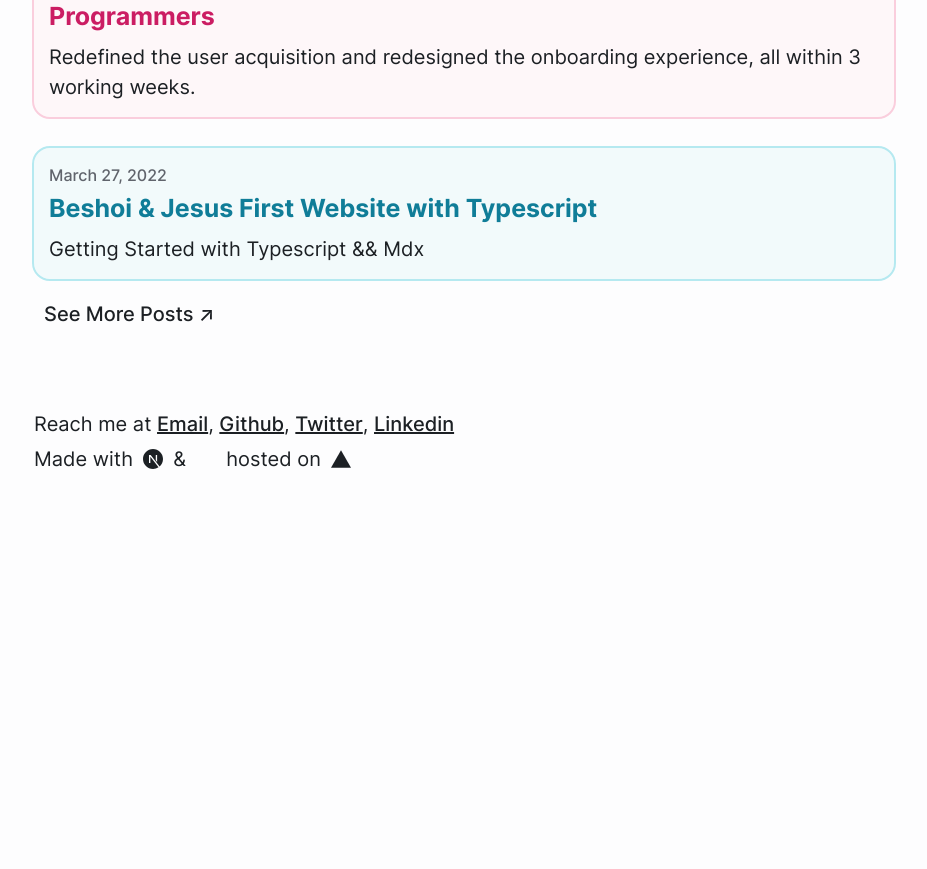
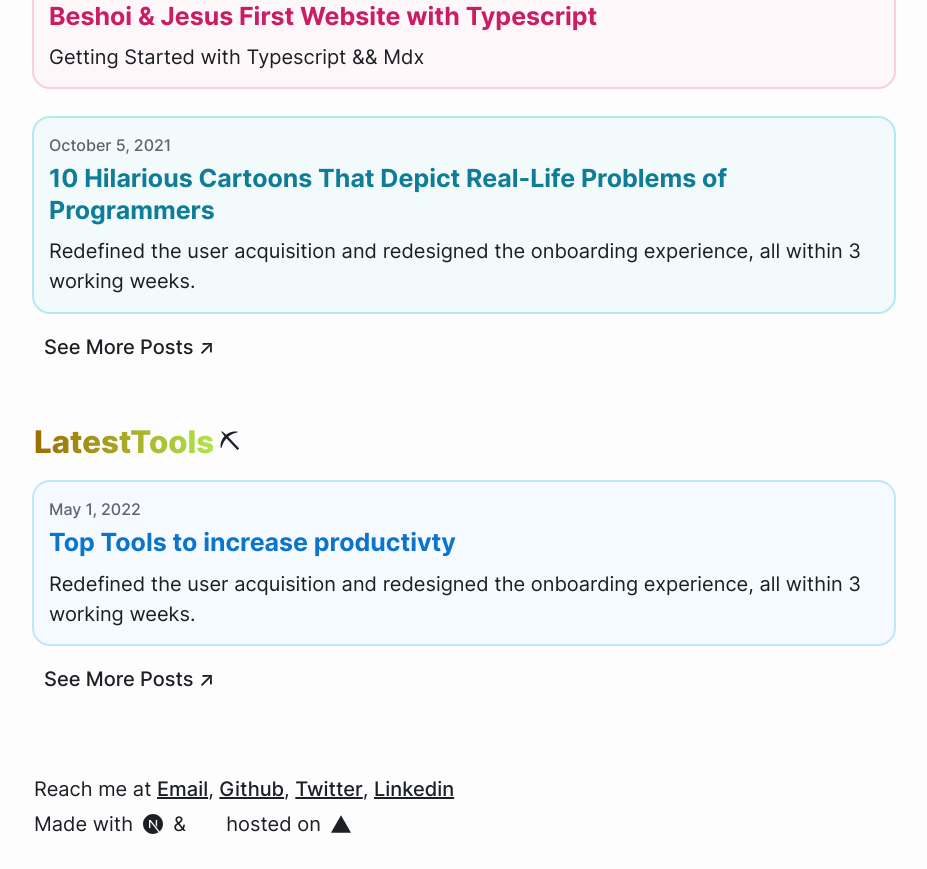
Before and after one commit to BESHOI/beshoi-site, a Next.js app: page / in a window 1280 px wide. Shown: the part 590-1459 px from the top of the page, without its empty margins (176-1103 px from the left). Before the commit the page ends 1094 px from the top, so only its background shows below. Built offline with nearby package versions, Linux system fonts and the light colour scheme; some icons are missing.

Commit message:
fix posts order

```diff
--- a/src/pages/index.tsx
+++ b/src/pages/index.tsx
@@ -37,13 +37,21 @@ const Home: NextPage<Props> = ({ posts }) => {
     return { ...obj, date: new Date(obj.data.date) };
   });
 
-  const sortedPosts = Posts.sort(
+  const LatestPosts = Posts.sort(
     (a: { date: string }, b: { date: string }) =>
       new Date(b.date).getTime() - new Date(a.date).getTime()
-  ).slice(0, 3);
+  )
+    .filter((post) => post.data.tag !== 'tools')
+    .slice(0, 3);
+
+  const LatestTools = Posts.sort(
+    (a: { date: string }, b: { date: string }) =>
+      new Date(b.date).getTime() - new Date(a.date).getTime()
+  )
+    .filter((post) => post.data.tag === 'tools')
+    .slice(0, 3);
 
   return (
-    <>
     <HomeSection aria-labelledby="home">
       <Head>
         <title>Beshoi &#39;s Site</title>
@@ -56,16 +64,29 @@ const Home: NextPage<Props> = ({ posts }) => {
       <Box>
         <ColorfulHeader header="Latest Posts" emoji="📚" />
         <CardsGrid>
-            {sortedPosts.map((post) => (
+          {LatestPosts.map((post) => (
             <PostItem key={post.slug} post={post} />
           ))}
         </CardsGrid>
+
         <SeeMore>
           <Link href="/blog">See More Posts &#8599;</Link>
         </SeeMore>
       </Box>
+
+      <Box>
+        <ColorfulHeader header="LatestTools" emoji="⛏" />
+        <CardsGrid>
+          {LatestTools.map((post) => (
+            <PostItem key={post.slug} post={post} />
+          ))}
+        </CardsGrid>
+
+        <SeeMore>
+          <Link href="/tools">See More Posts &#8599;</Link>
+        </SeeMore>
+      </Box>
     </HomeSection>
-    </>
   );
 };
 
```
Lines whose indentation alone changed are shown as unchanged.
